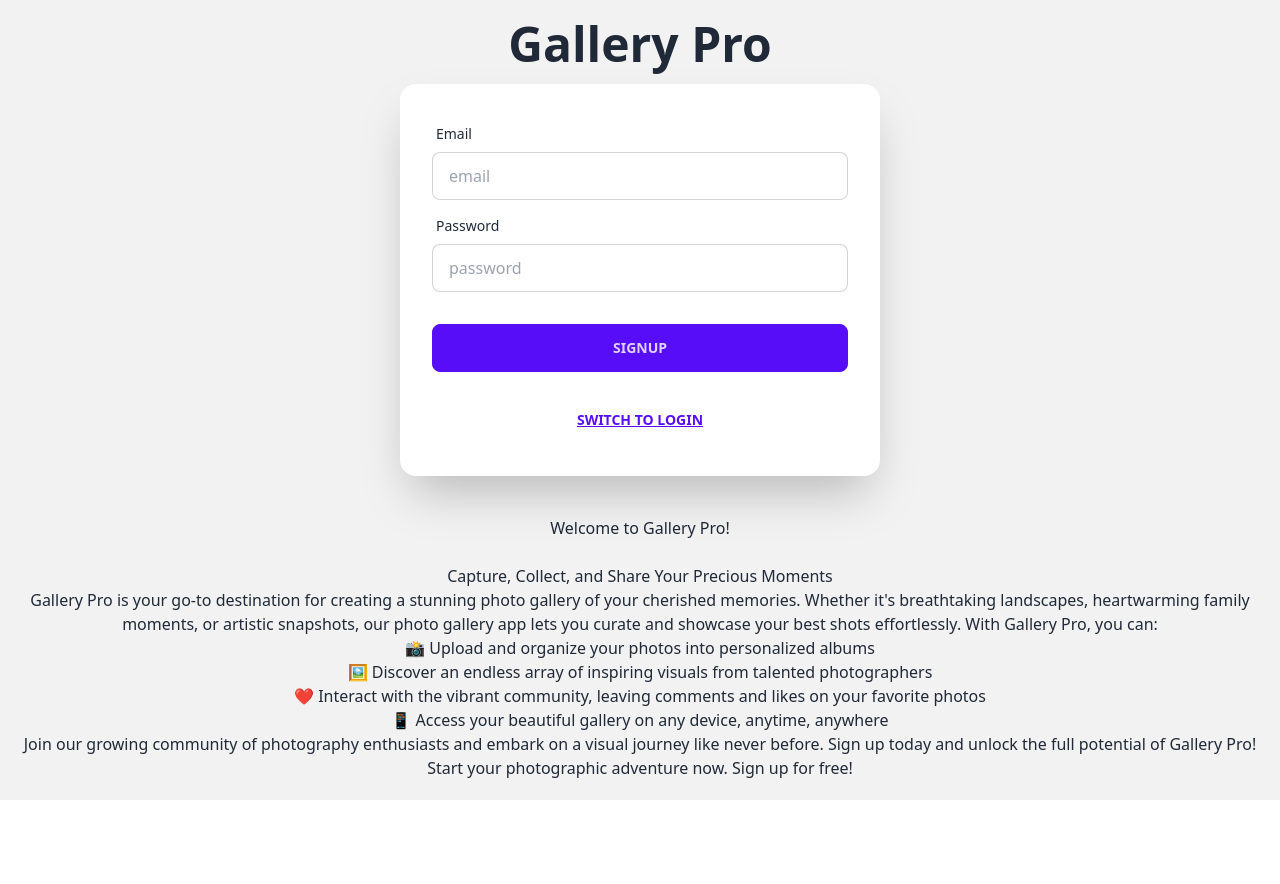
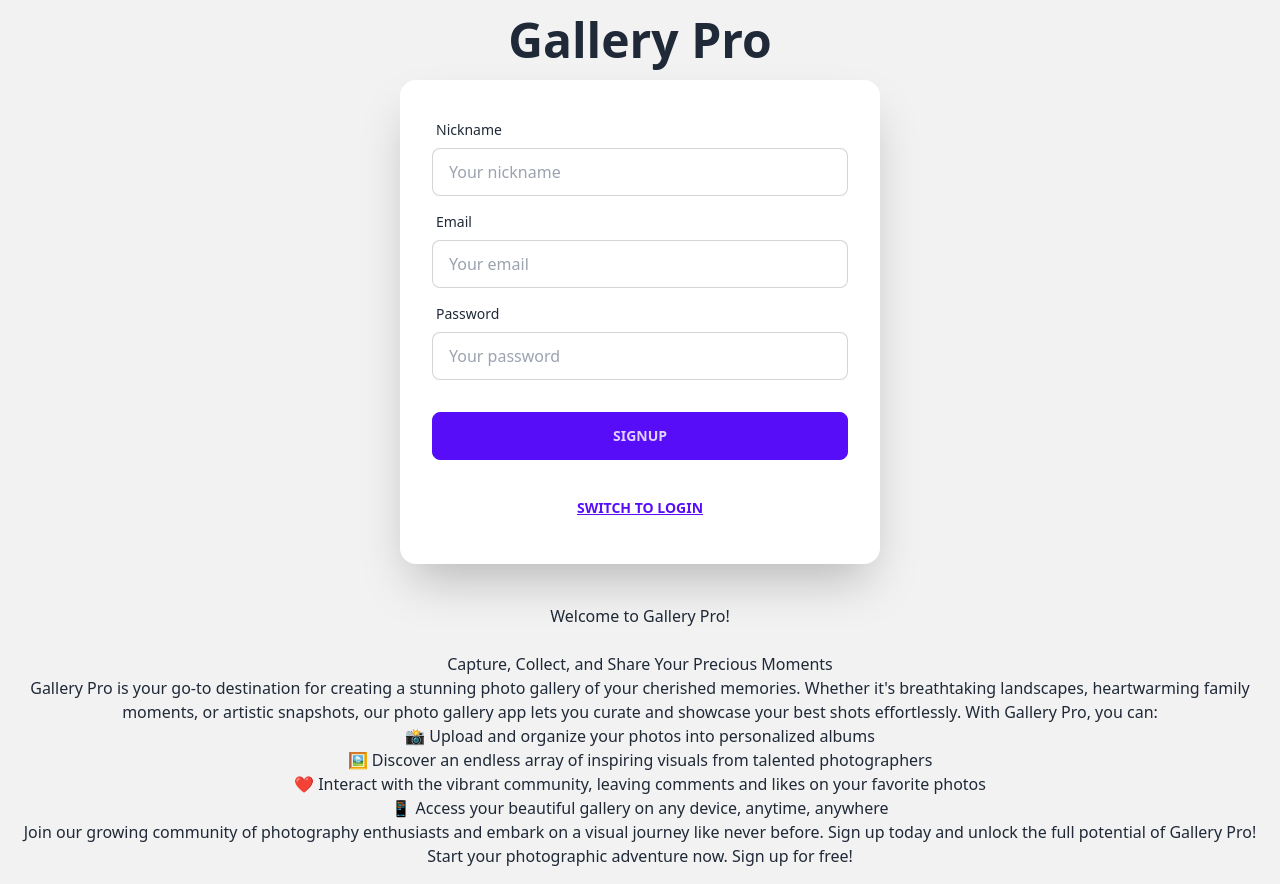
Before and after one commit to osmanosy23/seo, a React (Vite) app in the folder gallery-app/: page /signup in a window 1280 px wide. Before the commit the page ends 800 px from the top, so only its background shows below. Built offline with nearby package versions, Linux system fonts and the light colour scheme; no server answers.

Commit message:
Nickname for login and logout button; Welcome function not working

```diff
--- a/gallery-app/src/components/ImageGallery.jsx
+++ b/gallery-app/src/components/ImageGallery.jsx
@@ -1,11 +1,10 @@
 const ImageGallery = () => {
   return <div className='grid md:grid-cols-3 justify-center gap-4 mt-10'>
     <div className="card card-compact w-96 bg-base-100 shadow-xl">
-      <figure><img src="" alt="Shoes" /></figure>
+      <figure><img src="https://media.istockphoto.com/id/1347455404/photo/shot-of-an-unrecognizable-woman-spending-a-day-in-the-city.jpg?s=612x612&w=0&k=20&c=W3-QMPd9D-ok_upk94ooFtb3wnWUZW4Gu8dtYRH3fKI=" alt="Shoes" /></figure>
       <div className="card-body">
-        <p>Upload by:</p>
+        <p>By:</p>
         <span>Created on:</span>
-
       </div>
     </div>
   </div>
--- a/gallery-app/src/components/Navbar.jsx
+++ b/gallery-app/src/components/Navbar.jsx
@@ -16,14 +16,22 @@ const Navbar = () => {
       });
   };
 
+  const nickname = localStorage.getItem("nickname");
+
   return (
   <div className="navbar bg-base-100 justify-between">
-    <a className="font-bold btn btn-ghost normal-case text-xl">GalleryPro 📷</a>
+    <a className="font-bold btn btn-ghost normal-case text-3xl">GalleryPro 📷</a>
     {user ? (
-        <button onClick={handleLogout}>Logout</button>
+      <div className="flex items-center">
+      {nickname && <span className="text-base-content mr-4">Welcome, {nickname}!</span>}
+       {/* <p className="text-white">Welcome, {nickname ? nickname : user.email}</p> */}
+      <button className="btn btn-primary btn-sm" onClick={handleLogout}>
+        Logout
+      </button>
+      </div>
       ) : (
         // Optionally, show a login button or other content if the user is not logged in
-        <button>Login</button>
+        <button className="btn btn-primary btn-sm">Login</button>
       )}
   </div>
   );
--- a/gallery-app/src/pages/Signup.jsx
+++ b/gallery-app/src/pages/Signup.jsx
@@ -12,6 +12,8 @@ const Signup = () => {
   const [isLogin, setIsLogin] = useState(false); // Added state for login mode
   const [isAuthenticated, setIsAuthenticated] = useState(false); // New state to track authentication
   const navigate = useNavigate ();
+  const [nickname, setNickname] = useState("");
+  const [isNicknameValid, setIsNicknameValid] = useState(true);
 
   const handleAuth = (event) => {
     event.preventDefault();
@@ -38,6 +40,7 @@ const Signup = () => {
           const user = userCredential.user;
           console.log("User logged in successfully:", user);
           setIsAuthenticated(true); // Set isAuthenticated to true after successful login
+          localStorage.removeItem("nickname");
           //navigate('/'); // Redirect to homepage after login
         })
         .catch((error) => {
@@ -51,13 +54,22 @@ const Signup = () => {
         });
     } else {
       // Perform signup
+      if (!nickname.trim()) {
+        // If nickname is empty or only contains whitespaces, show an error message
+        setIsSubmitting(false);
+        setIsNicknameValid(false); // Set isNicknameValid to false to show the error message
+        return;
+      }
+
     createUserWithEmailAndPassword(auth, email, password)
       .then((userCredential) => {
         // Handle the successful sign-up
         setIsSubmitting(false);
         const user = userCredential.user;
         console.log("User signed up successfully:", user);
+        localStorage.setItem("nickname", nickname);
         setIsAuthenticated(true); // Set isAuthenticated to true after successful login
+        localStorage.removeItem("nickname");
         //navigate('/');  // Replace '/homepage' with the correct path to your homepage
       })
       .catch((error) => {
@@ -86,13 +98,33 @@ const Signup = () => {
           </div>
           <div className="card sm:w-[30rem] shadow-2xl bg-base-100">
             <div className="card-body">
+              {!isLogin && (  // Show the nickname field only when not in login mode
+              <div className="form-control">
+                <label className="label">
+                  <span className="label-text">Nickname</span>
+                </label>
+                <input
+                  type="text"
+                  placeholder="Your nickname"
+                  className={`input input-bordered ${isNicknameValid ? '' : 'input-error'}`}
+                  value={nickname}
+                  onChange={(e) => {
+                    setNickname(e.target.value);
+                    setIsNicknameValid(true); // Reset the error when typing
+                  }}
+                />
+                {!isNicknameValid && (
+                  <p className="text-red-500 mt-1">Nickname is required for signup.</p>
+                )}
+              </div>
+              )}
               <div className="form-control">
                 <label className="label">
                   <span className="label-text">Email</span>
                 </label>
                 <input
                   type="text"
-                  placeholder="email"
+                  placeholder="Your email"
                   className="input input-bordered"
                   value={email}
                   onChange={(e) => setEmail(e.target.value)}
@@ -104,7 +136,7 @@ const Signup = () => {
                 </label>
                 <input
                   type="password"
-                  placeholder="password"
+                  placeholder="Your password"
                   className="input input-bordered"
                   value={password}
                   onChange={(e) => setPassword(e.target.value)}
```
